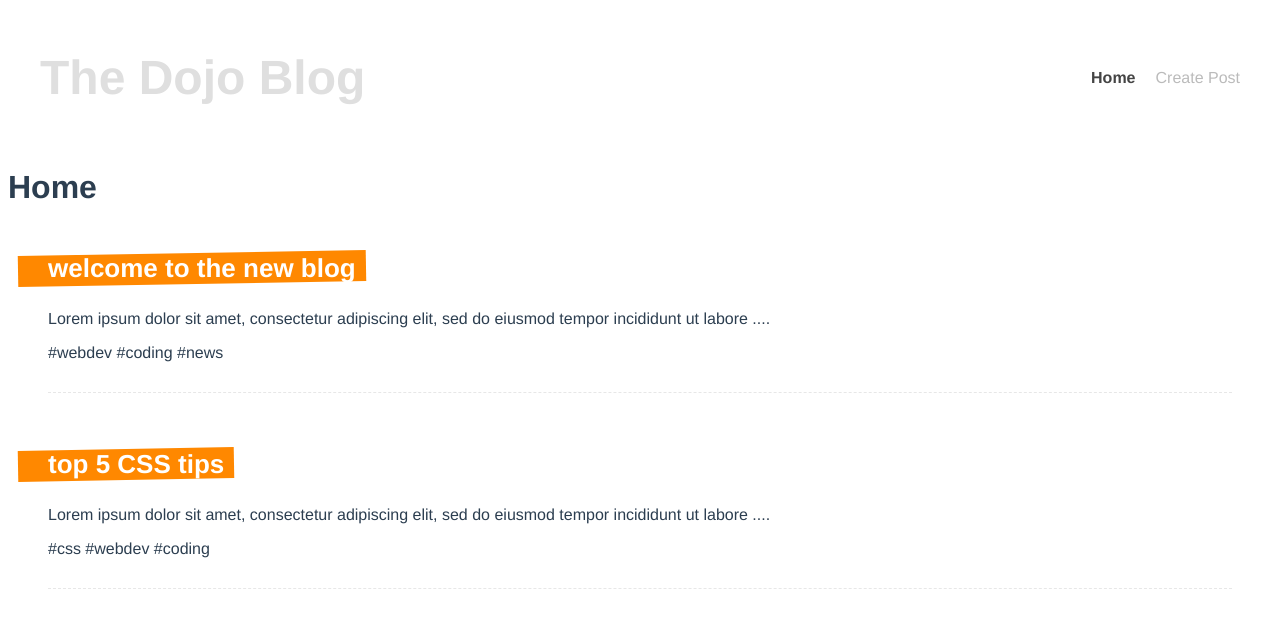
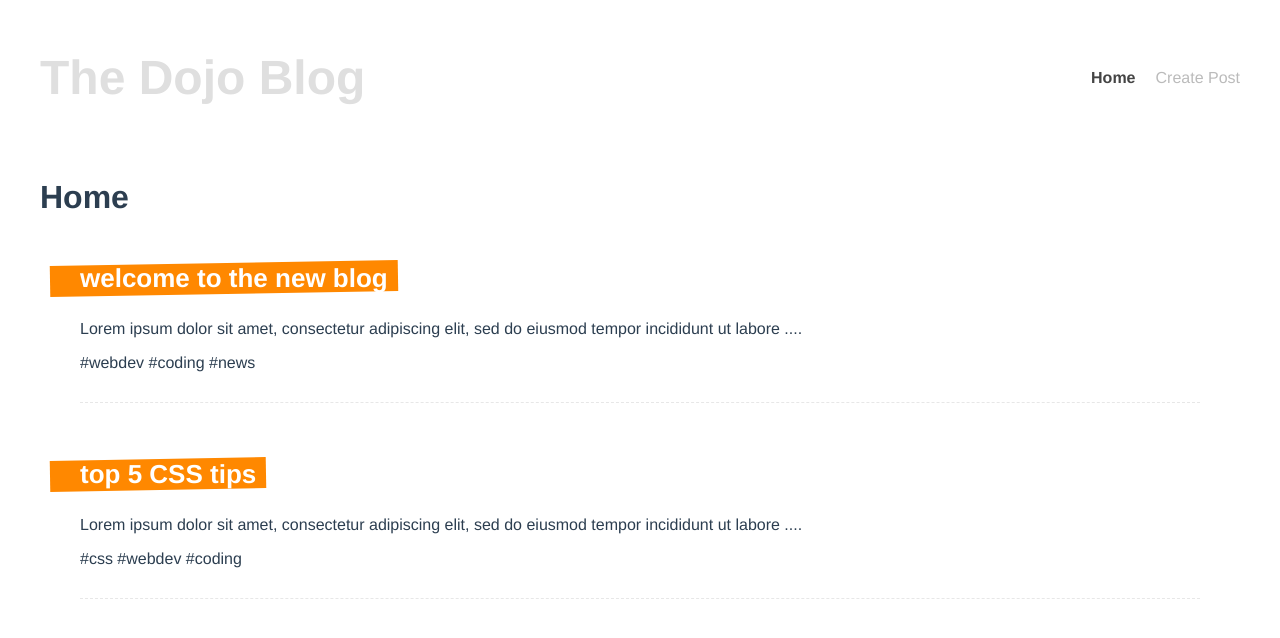
Before and after one commit to alex197925/blog-vue, a Vue app: page / in a window 1280 px wide. Shown: the top 638 px of the page. Built offline with nearby package versions, Linux system fonts and the light colour scheme; data requests are answered from the project's data file.

Commit message:
Added style to the Home component

```diff
--- a/src/views/HomeView.vue
+++ b/src/views/HomeView.vue
@@ -34,3 +34,11 @@ export default {
   },
 };
 </script>
+
+<style>
+.home {
+  max-width: 1200px;
+  margin: 0 auto;
+  padding: 10px;
+}
+</style>
```
